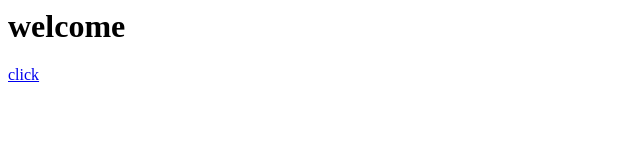
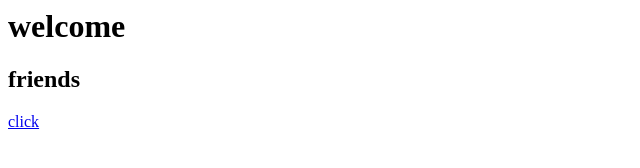
Before and after one commit to aswinsadan/aswinsadanek, a plain HTML site: page index.html in a window 1280 px wide. Shown: the whole page, without its empty margins (0-640 px from the left). Drawn offline with Linux system fonts and the light colour scheme.

Commit message:
html file changed

```diff
--- a/index.html
+++ b/index.html
@@ -1,6 +1,7 @@
 <html>
 <head>
 <h1>welcome</h1>
+<h2>friends</h2>
 <a href="signin.html">click</a>
 </head>
 <body></body>
```
